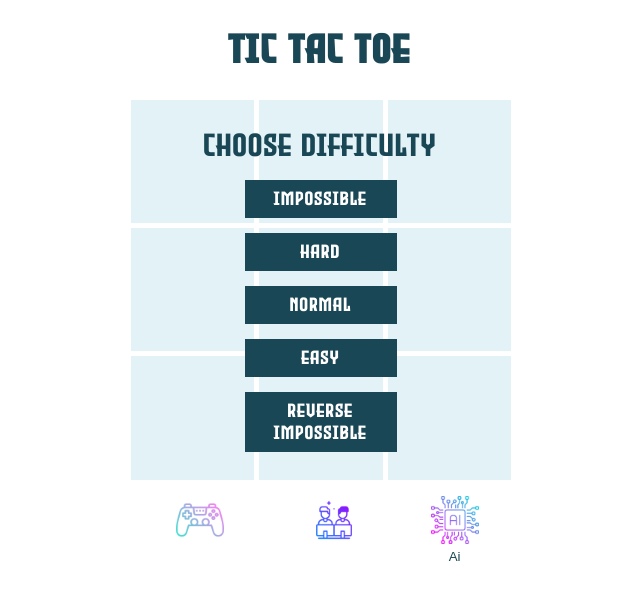
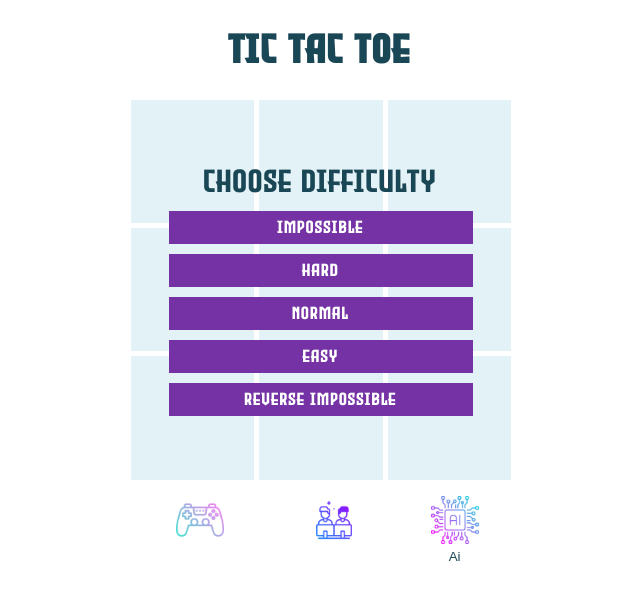
Before and after one commit to Kirill-Cherepanov/tic-tac-toe-multiplayer-react, a React (Create React App) app in the folder client/: page / in a window 1280 px wide. Both pictures are taken after a click on the button "Ai". Shown: the top 600 px of the page, without its empty margins (319-959 px from the left). Built offline with nearby package versions, Linux system fonts and the light colour scheme.

Commit message:
feat: add basic styling to choose difficulty

```diff
--- a/client/src/App.sass
+++ b/client/src/App.sass
@@ -133,6 +133,18 @@ $second-color: darken($main-color, 30%)
   .end-text
     text-align: center
     font-size: 2rem
+    letter-spacing: 1px
+  #choose-difficulty
+    font-size: 1.1rem
+    width: 80%
+    background-color: darken(adjust-hue($main-color, 80), 10%)
+    padding-block: 6px
+    margin-top: 10px
+    color: #fff
+    border: none
+    cursor: pointer
+    font-family: "evil-empire"
+    font-weight: 100
     letter-spacing: 1px
   #restart-button
     font-size: 1.2rem
--- a/client/src/components/AIPlayer.tsx
+++ b/client/src/components/AIPlayer.tsx
@@ -112,19 +112,19 @@ export default function AIPlayer({ setGameMode }: Props) {
       {difficulty !== -1 ? null : (
         <div className="end-message show">
           <div className="end-text">Choose difficulty</div>
-          <button id="restart-button" onClick={() => setDifficulty(3)}>
+          <button id="choose-difficulty" onClick={() => setDifficulty(3)}>
             Impossible
           </button>
-          <button id="restart-button" onClick={() => setDifficulty(2)}>
+          <button id="choose-difficulty" onClick={() => setDifficulty(2)}>
             Hard
           </button>
-          <button id="restart-button" onClick={() => setDifficulty(1)}>
+          <button id="choose-difficulty" onClick={() => setDifficulty(1)}>
             Normal
           </button>
-          <button id="restart-button" onClick={() => setDifficulty(0)}>
+          <button id="choose-difficulty" onClick={() => setDifficulty(0)}>
             Easy
           </button>
-          <button id="restart-button" onClick={() => setDifficulty(4)}>
+          <button id="choose-difficulty" onClick={() => setDifficulty(4)}>
             Reverse Impossible
           </button>
         </div>
```
